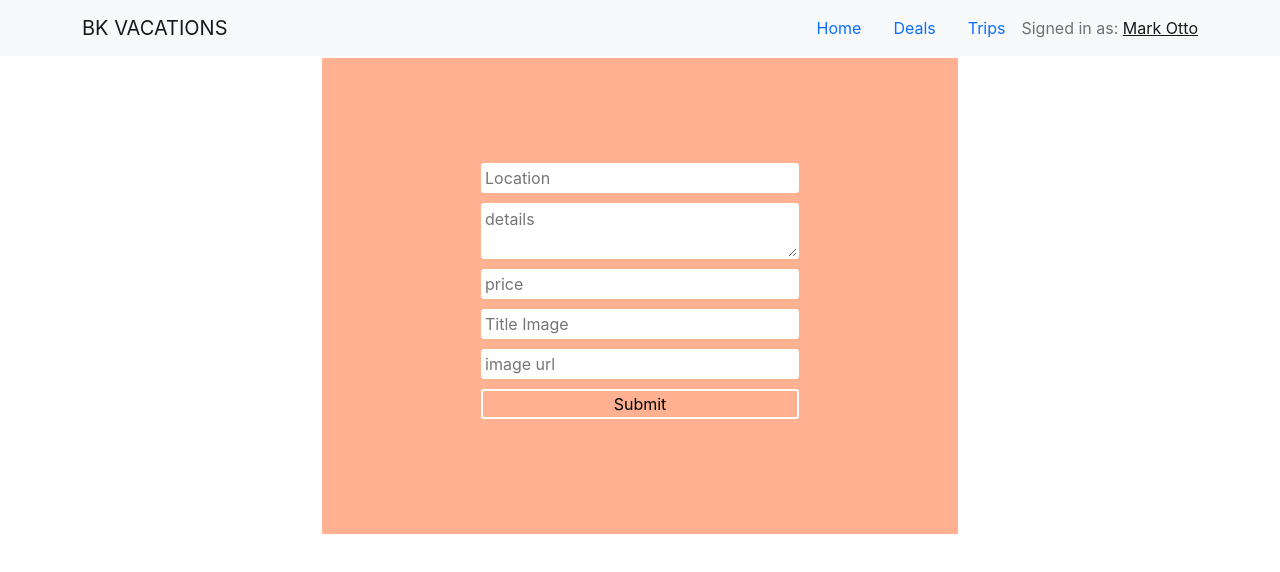
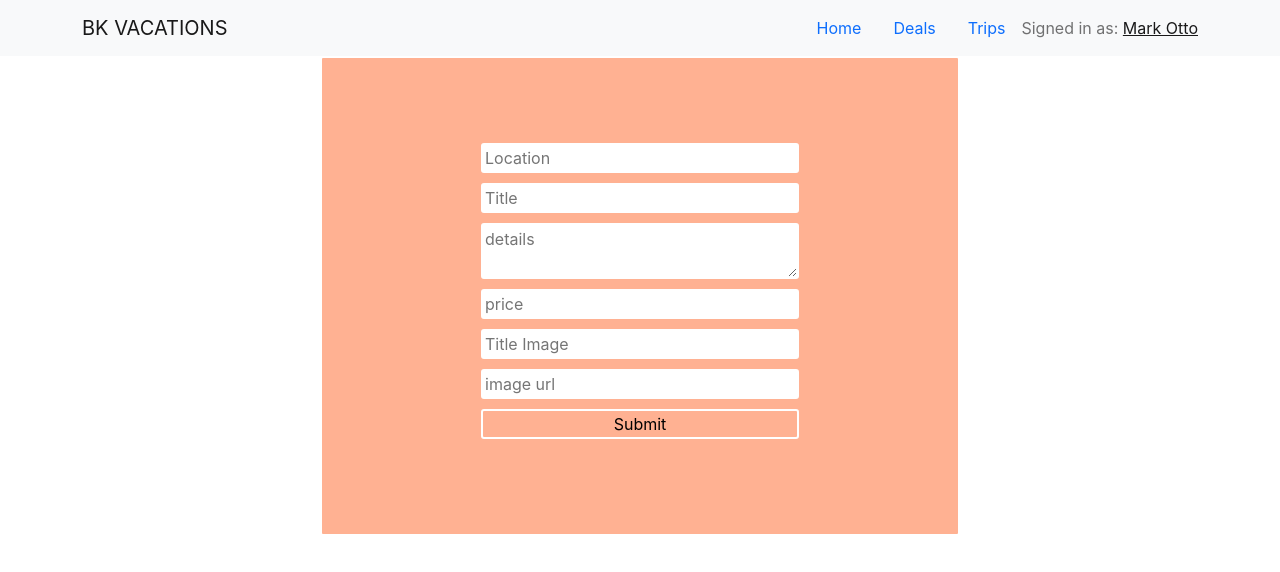
Before and after one commit to bkuddin/bk-vacations, a React (Create React App) app: page /add-vacations in a window 1280 px wide. Shown: the top 572 px of the page. Built offline with nearby package versions, Linux system fonts and the light colour scheme.

Commit message:
Modified AddVactions Form

```diff
--- a/src/components/AddVacations/AddVacations.js
+++ b/src/components/AddVacations/AddVacations.js
@@ -18,8 +18,13 @@ const AddVacations = () => {
           {...register("location", { required: true, maxLength: 40 })}
           placeholder="Location"
         />
+        <input
+          {...register("title", { required: true, maxLength: 60 })}
+          placeholder="Title"
+        />
         <textarea {...register("details")} placeholder="details" />
         <input type="number" {...register("price")} placeholder="price" />
+
         <input {...register("imgTitle")} placeholder="Title Image" />
 
         <input {...register("img")} placeholder="image url" />
```
